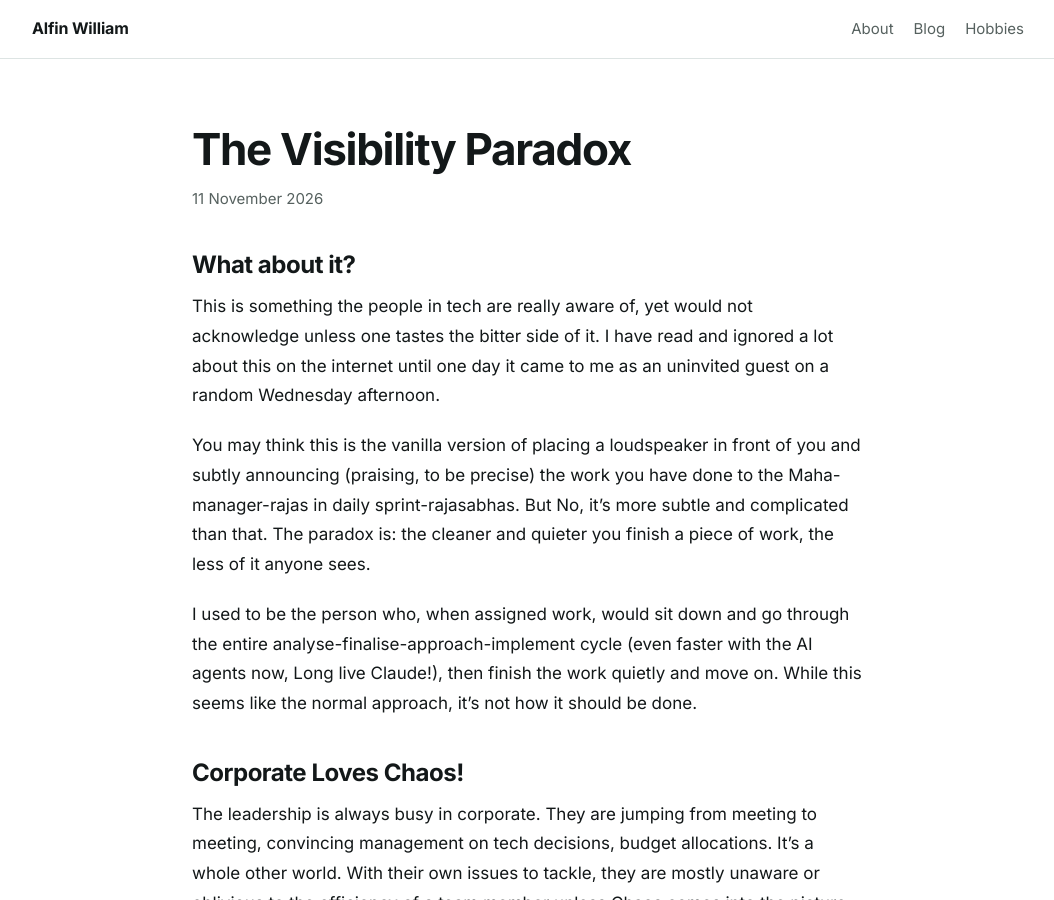
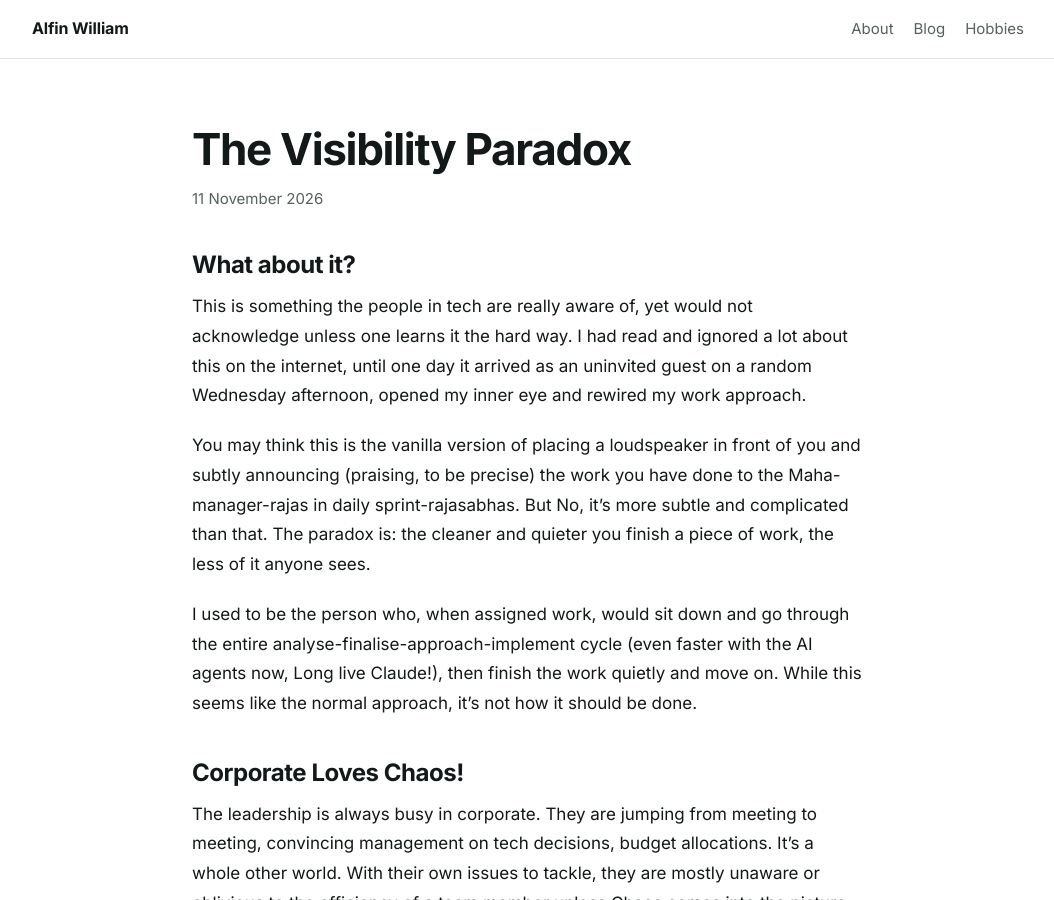
Before and after one commit to alfinwilliam/alfinwilliam.github.io, a Jekyll site: the page built from _posts/2026-11-11-visibility-paradox.md, in a window 1280 px wide and 900 px high. Shown: the whole window, without its empty margins (112-1166 px from the left). Built offline with Jekyll 4.4.1, drawn with Linux system fonts in a browser that asks for light colours.

Commit message:
Reword the opening of The Visibility Paradox
Co-Authored-By: Claude Opus 5.5 <noreply@anthropic.com>

```diff
--- a/_posts/2026-11-11-visibility-paradox.md
+++ b/_posts/2026-11-11-visibility-paradox.md
@@ -8,7 +8,7 @@ categories: Corporate-Life
 
 ## What about it?
 
-This is something the people in tech are really aware of, yet would not acknowledge unless one tastes the bitter side of it. I have read and ignored a lot about this on the internet until one day it came to me as an uninvited guest on a random Wednesday afternoon.
+This is something the people in tech are really aware of, yet would not acknowledge unless one learns it the hard way. I had read and ignored a lot about this on the internet, until one day it arrived as an uninvited guest on a random Wednesday afternoon, opened my inner eye and rewired my work approach.
 
 You may think this is the vanilla version of placing a loudspeaker in front of you and subtly announcing (praising, to be precise) the work you have done to the Maha-manager-rajas in daily sprint-rajasabhas. But No, it's more subtle and complicated than that. The paradox is: the cleaner and quieter you finish a piece of work, the less of it anyone sees.
 
```
